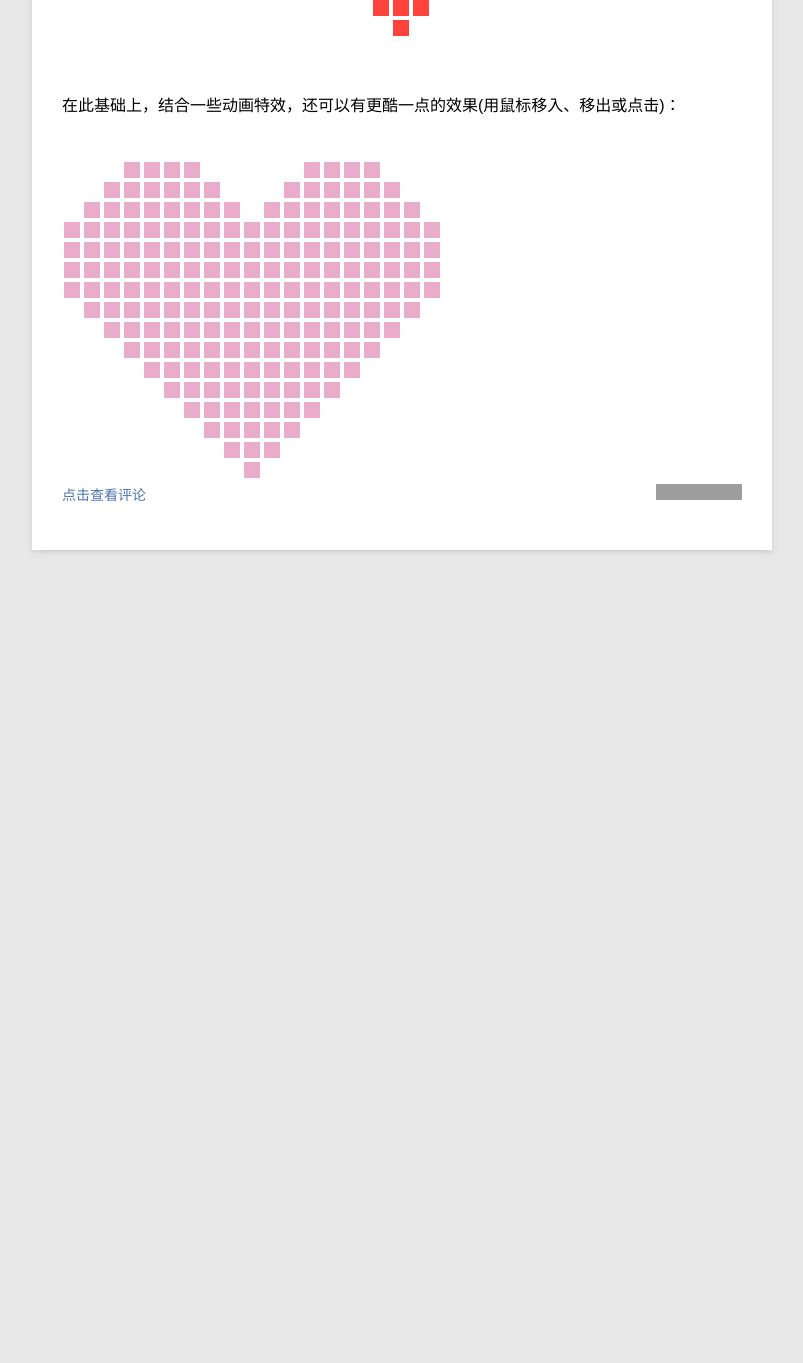
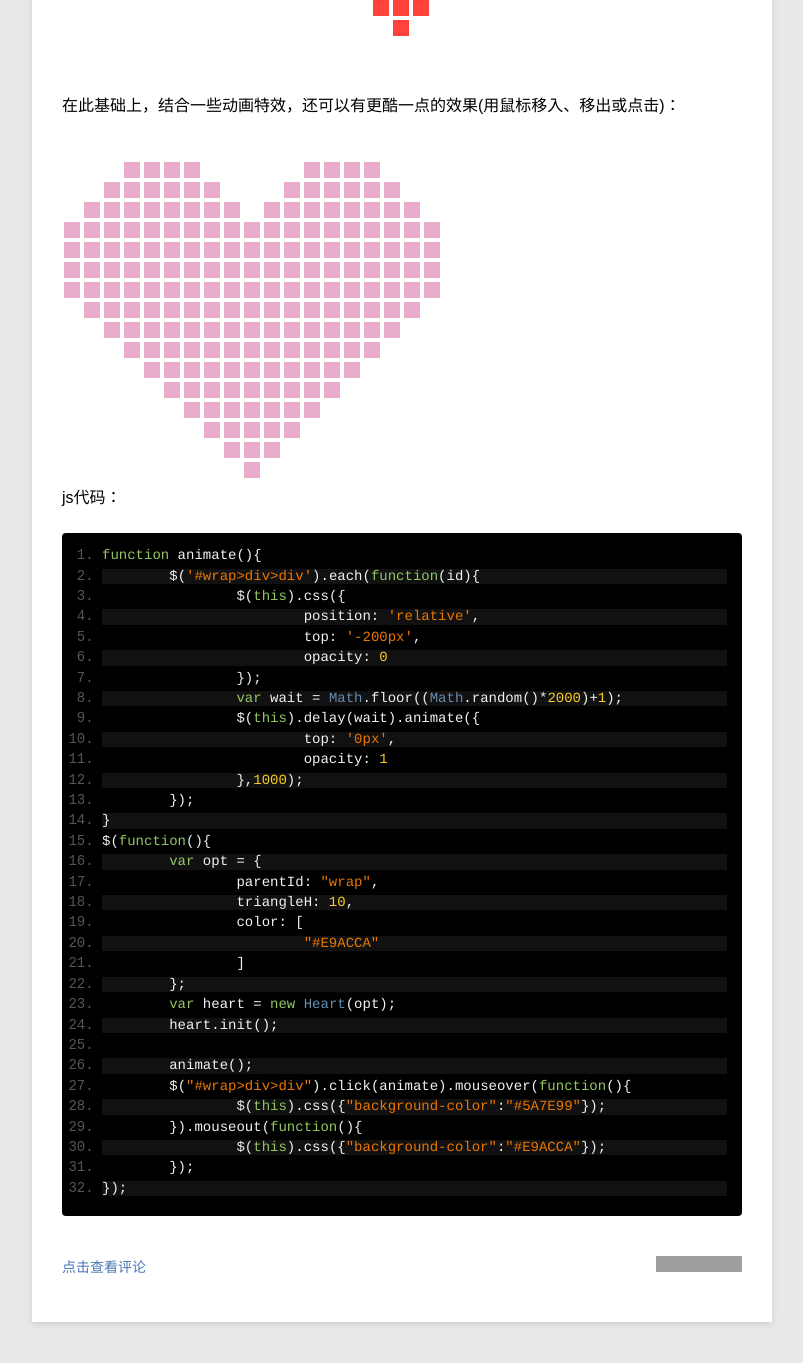
Before and after one commit to helloiamkitty/helloiamkitty.github.io, a Jekyll site: the page built from _posts/project/2014-07-14-make-love.md, in a window 1280 px wide and 1400 px high, scrolled down 2072 px. Shown: the top 1363 px of the window, without its empty margins (78-881 px from the left). Built offline with Jekyll 4.4.1, drawn with Linux system fonts in a browser that asks for light colours; Markdown is read by kramdown in place of the engine named in the settings; before the commit the page ends 2702 px from its top, so only the background shows below that; grey boxes are pictures that could not be loaded.

Commit message:
add heart project

```diff
--- a/_posts/project/2014-07-14-make-love.md
+++ b/_posts/project/2014-07-14-make-love.md
@@ -51,3 +51,38 @@ js
 
 <div id="wrap" style="display:inline-block;"></div>
 <script type="text/javascript" src="/js/heart.js"></script>
+
+js代码：
+
+	function animate(){
+		$('#wrap>div>div').each(function(id){
+			$(this).css({
+				position: 'relative',
+				top: '-200px',
+				opacity: 0
+			});
+			var wait = Math.floor((Math.random()*2000)+1);
+			$(this).delay(wait).animate({
+				top: '0px',
+				opacity: 1
+			},1000);
+		});
+	}
+	$(function(){
+		var opt = {
+			parentId: "wrap",
+			triangleH: 10,
+			color: [
+				"#E9ACCA"
+			]
+		};
+		var heart = new Heart(opt);
+		heart.init();
+
+		animate();
+		$("#wrap>div>div").click(animate).mouseover(function(){
+			$(this).css({"background-color":"#5A7E99"});
+		}).mouseout(function(){
+			$(this).css({"background-color":"#E9ACCA"});
+		});
+	});
```
